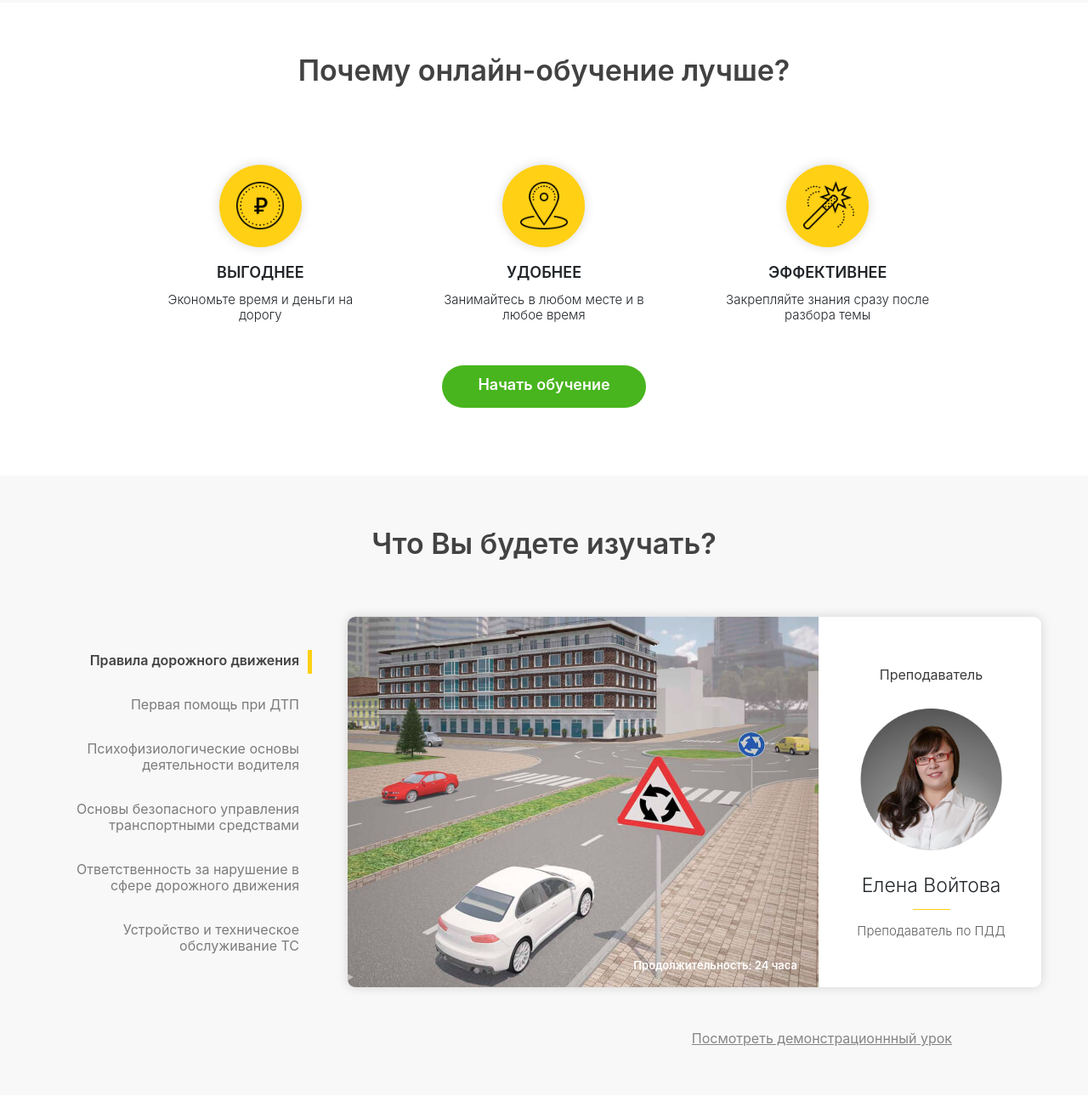
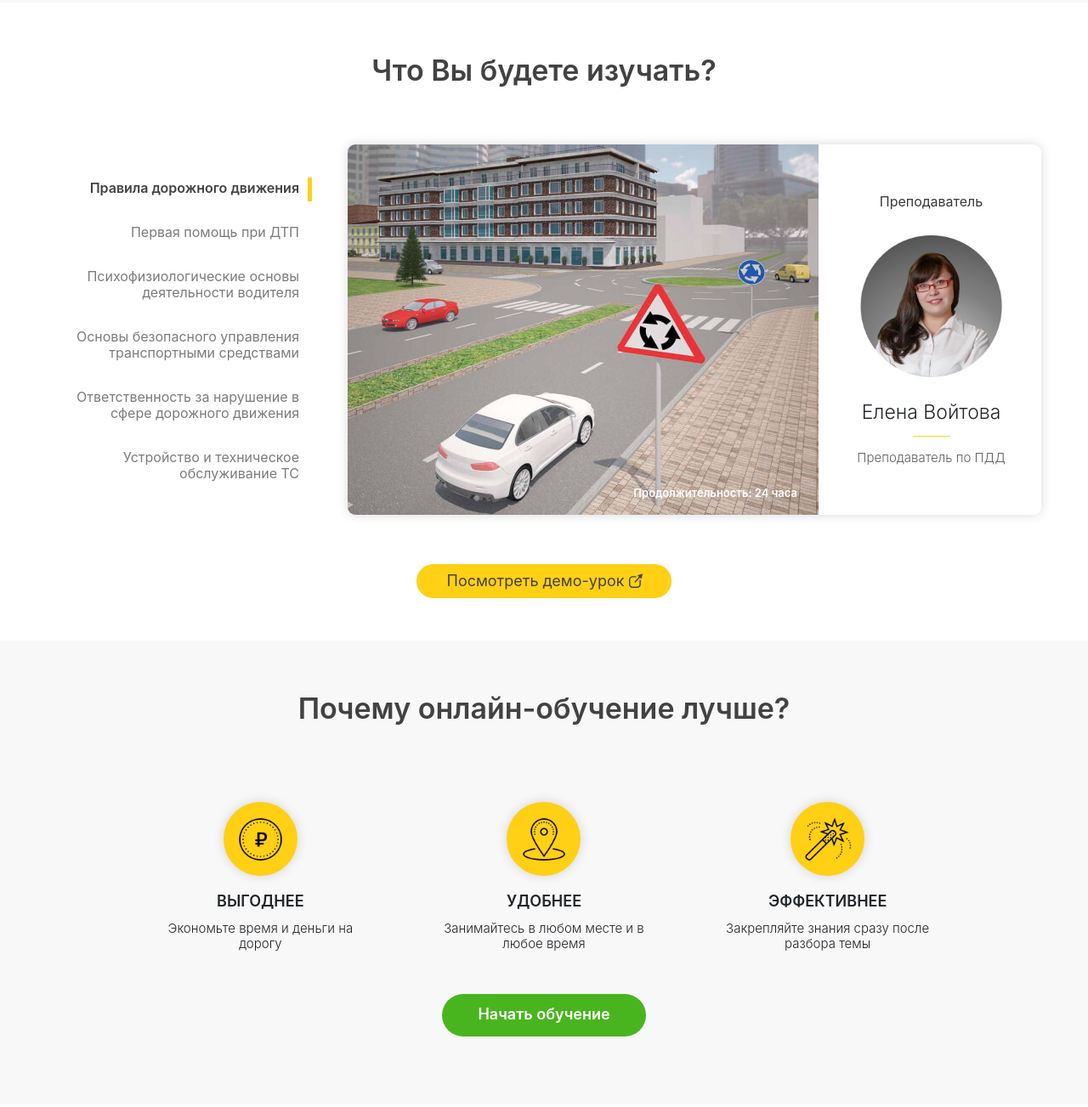
Before and after one commit to armproducer/autoschool-online, a website: page index.html in a window 1280 px wide. Shown: the part 2150-3453 px from the top of the page at 85% size. Drawn offline with nearby package versions, Linux system fonts and the light colour scheme; a web font is replaced by a local one.

Commit message:
section swipe. some fixing

```diff
--- a/index.html
+++ b/index.html
@@ -275,53 +275,10 @@
             </div>
           </div>
         </div>
+
       </section>
 
-      <section class="advantages" id="advantages">
-        <h2>Почему онлайн-обучение лучше?</h2>
-        <div class="advantages_container">
-          <div class="advantages_container_item">
-            <div class="advantages_container_item_logo">
-              <img
-                data-src="/icons/advantages1.png"
-                class="lazyload"
-                alt="advantages1"
-              />
-            </div>
-            <div class="advantages_container_item_header">ВЫГОДНЕЕ</div>
-            <div class="advantages_container_item_description">
-              Экономьте время и деньги на дорогу
-            </div>
-          </div>
-          <div class="advantages_container_item">
-            <div class="advantages_container_item_logo">
-              <img
-                data-src="/icons/advantages3.png"
-                class="lazyload"
-                alt="advantages3"
-              />
-            </div>
-            <div class="advantages_container_item_header">УДОБНЕЕ</div>
-            <div class="advantages_container_item_description">
-              Занимайтесь в любом месте и в любое время
-            </div>
-          </div>
-          <div class="advantages_container_item">
-            <div class="advantages_container_item_logo">
-              <img
-                data-src="/icons/advantages6.png"
-                class="lazyload"
-                alt="advantages6"
-              />
-            </div>
-            <div class="advantages_container_item_header">ЭФФЕКТИВНЕЕ</div>
-            <div class="advantages_container_item_description">
-              Закрепляйте знания сразу после разбора темы
-            </div>
-          </div>
-        </div>
-        <button class="main_green_button">Начать обучение</button>
-      </section>
+
 
       <section class="subjects" id="subjects">
         <h2>Что Вы будете изучать?</h2>
@@ -708,11 +665,53 @@
           <br />
           <br />
         </div>
-        <div class="section_links">
-          <a href="#" class="section_links_item"
-            >Посмотреть демонстрационнный урок</a
-          >
-        </div>
+        <button class="yellow_submit wide_button"><span>Посмотреть демо-урок</span></button>
+      </section>
+
+      <section class="advantages" id="advantages">
+        <h2>Почему онлайн-обучение лучше?</h2>
+        <div class="advantages_container">
+          <div class="advantages_container_item">
+            <div class="advantages_container_item_logo">
+              <img
+                data-src="/icons/advantages1.png"
+                class="lazyload"
+                alt="advantages1"
+              />
+            </div>
+            <div class="advantages_container_item_header">ВЫГОДНЕЕ</div>
+            <div class="advantages_container_item_description">
+              Экономьте время и деньги на дорогу
+            </div>
+          </div>
+          <div class="advantages_container_item">
+            <div class="advantages_container_item_logo">
+              <img
+                data-src="/icons/advantages3.png"
+                class="lazyload"
+                alt="advantages3"
+              />
+            </div>
+            <div class="advantages_container_item_header">УДОБНЕЕ</div>
+            <div class="advantages_container_item_description">
+              Занимайтесь в любом месте и в любое время
+            </div>
+          </div>
+          <div class="advantages_container_item">
+            <div class="advantages_container_item_logo">
+              <img
+                data-src="/icons/advantages6.png"
+                class="lazyload"
+                alt="advantages6"
+              />
+            </div>
+            <div class="advantages_container_item_header">ЭФФЕКТИВНЕЕ</div>
+            <div class="advantages_container_item_description">
+              Закрепляйте знания сразу после разбора темы
+            </div>
+          </div>
+        </div>
+        <button class="main_green_button">Начать обучение</button>
       </section>
 
       <section class="reviews" id="reviews">
@@ -1266,7 +1265,7 @@
               placeholder="Ваш вопрос"
             ></textarea>
           </div>
-          <button class="questions_form_submit">Отправить</button>
+          <button class="yellow_submit">Отправить</button>
         </form>
       </section>
     </main>
--- a/sass/_1024.sass
+++ b/sass/_1024.sass
@@ -105,6 +105,8 @@
                             height: 350px
                         .flickity-prev-next-button
                             display: none
+                    .main-carousel2 .carousel-cell, .main-carousel3 .carousel-cell
+                        height: 440px
 
     .subjects
         padding-left: 0
@@ -172,7 +174,6 @@
                                 top: 114px
                             &_qualification
                                 font-size: 14px
-
 
     .price
         &_container
--- a/sass/_1440.sass
+++ b/sass/_1440.sass
@@ -50,8 +50,8 @@
         &_container
             &_item
                 &_logo
-                    width: 97px
-                    height: 97px
+                    width: 87px
+                    height: 87px
                 &_header
                     font-size: 18px
                 &_description
--- a/sass/_768.sass
+++ b/sass/_768.sass
@@ -17,6 +17,7 @@
         &_container
             max-width: 600px
             &_item
+                margin-top: 40px
 
     .questions
         &_form
--- a/sass/_general.sass
+++ b/sass/_general.sass
@@ -341,6 +341,7 @@ button:focus
 .advantages
     padding-top: 60px
     padding-bottom: 80px
+    background: #F8F8F8
     h2
         margin-bottom: 10px
     &_container
@@ -355,8 +356,8 @@ button:focus
             width: 267px
             padding: 0 10px
             &_logo
-                width: 107px
-                height: 107px
+                width: 97px
+                height: 97px
                 border-radius: 50%
                 background: #FFD014
                 box-shadow: 0px 0px 13px rgba(0, 0, 0, 0.15)
@@ -385,7 +386,6 @@ button:focus
 .subjects
     padding-top: 60px
     padding-bottom: 50px
-    background: #F8F8F8
     &_container
         max-width: 1170px
         margin: 0 auto
@@ -731,7 +731,6 @@ button:focus
     &_wrapper2
         margin-left: 40px
         margin-right: 40px
-        // margin: 0px 10px
         padding: 0px 0px 30px 0px
         min-width: 306px
         background: #FFFFFF
@@ -770,31 +769,11 @@ button:focus
     &_dome2
         padding: 0 25px 0 25px
     &-carousel
-        // margin-bottom: 80px
         .flickity-viewport
             height: 620px
             margin: 0 auto
-        .carousel-cell
-            //background: red
-            // display: flex
-            // align-items: flex-end
-        .flickity-button
-            // background: #ffd0149f
-            // transition: 0.2s all
-        .flickity-button:hover
-            // background: #FFD014
-            // transition: 0.2s all
         .flickity-prev-next-button
             display: none
-            // width: 0px
-            // height: 0px
-            // border-radius: 50%
-        .flickity-button-icon
-            // fill: #ffffffbd
-        .flickity-prev-next-button.previous
-            // left: 50px
-        .flickity-prev-next-button.next
-            // right: 50px
         .flickity-page-dots
             display: none
             bottom: -32px
@@ -813,26 +792,6 @@ button:focus
             display: flex
             align-items: flex-end
             padding: 30px 0 10px 0
-            // display: flex
-            // align-items: flex-end
-            //padding: 20px 0
-            // display: flex
-            // justify-content: center
-            // align-items: center
-            //max-width: 395px
-            //height: 450px
-            // margin-right: 70px
-            &_content
-                //padding: 0 20px
-                //min-height: 600px
-
-                //padding: 20px 0
-                // position: relative
-                // box-shadow: 0px 0px 13px rgba(0, 0, 0, 0.15)
-                // max-width: 395px
-                // height: 420px
-                // border-radius: 9px
-                // padding: 0 47px
 
 .questions
     padding: 60px 20px 40px 20px
@@ -929,21 +888,38 @@ button:focus
                 height: 30px
                 &::placeholder
                     color: #b9b9b9
-        &_submit
-            display: block
-            margin: 0 auto
-            margin-top: 45px
-            background: #FFD014
-            width: 214px
-            height: 40px
-            outline: none
-            border: none
-            border-radius: 28px
-            font-size: 18px
-            padding-bottom: 2px
-            color: #424242
-            &:hover
-                background: #ffda46
+
+.yellow_submit
+    display: block
+    margin: 0 auto
+    margin-top: 45px
+    background: #FFD014
+    width: 214px
+    height: 40px
+    outline: none
+    border: none
+    border-radius: 28px
+    font-size: 18px
+    padding-bottom: 2px
+    color: #424242
+    &:hover
+        background: #ffda46
+
+.wide_button
+    width: 300px
+    margin-top: 10px
+    position: relative
+    span
+        display: block
+        padding-right: 20px
+    &::after
+        position: absolute
+        content: ''
+        right: 30px
+        top: 8px
+        width: 20px
+        height: 20px
+        background: url('/icons/external_link.svg') center center/cover no-repeat
 
 .active > .questions_faq_item_text:before
     transform: rotate(90deg)
```
Also changed, not shown: css/style.min.css, icons/external_link.svg (added).
